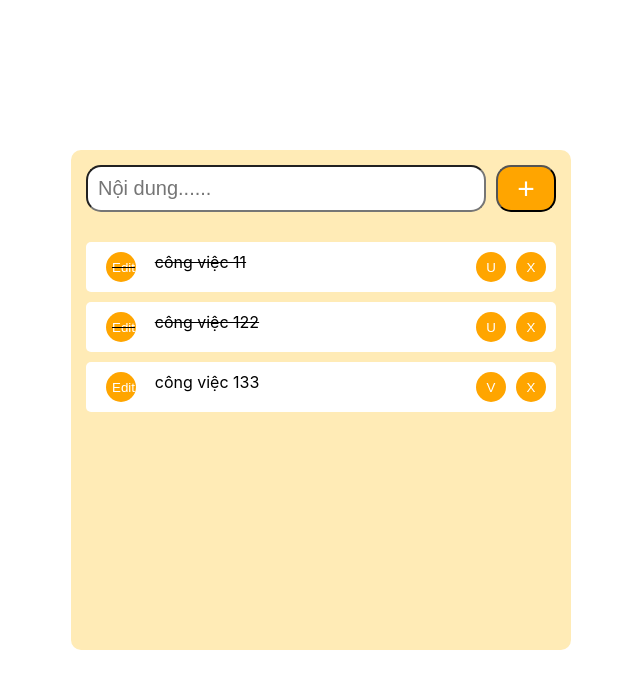
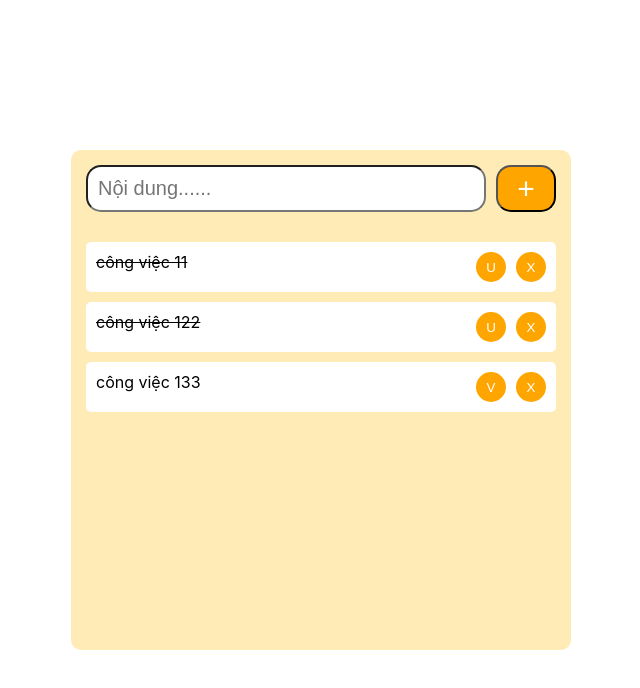
Before and after one commit to hung0306/todoList, a React (Create React App) app: page / in a window 1280 px wide. Shown: the top 688 px of the page, without its empty margins (319-959 px from the left). Built offline with nearby package versions, Linux system fonts and the light colour scheme.

Commit message:
first commit

```diff
--- a/src/components/ListTodo/index.js
+++ b/src/components/ListTodo/index.js
@@ -55,7 +55,7 @@ function ListTodo() {
                 {todoList.map((item, index) => (
 
                     <div className={item.Compelete ? "todo__item done" : "todo__item"} key={index}>
-                        <button>Edit</button><span>{item.content}</span>
+                       <span>{item.content}</span>
                         <div>{item.Compelete ? (<button onClick={() => (handleUndo(item.id))}>U</button>) : (<button onClick={() => (handleCompelete(item.id))}>V</button>)}
                             <button onClick={() => handleDelete(item.id)}>X</button>
                         </div>
```
